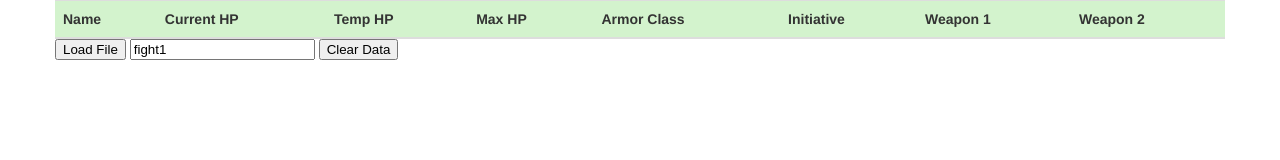
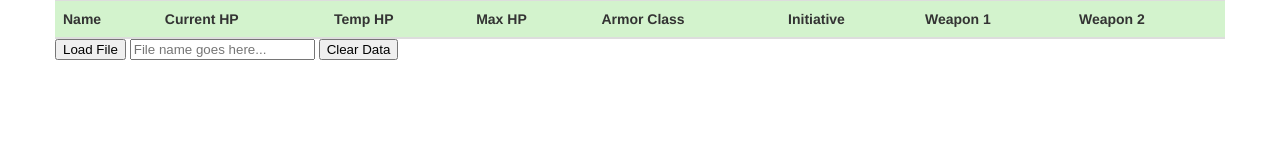
Before and after one commit to sretundijr/ui-bug-fix, a plain HTML site: page index3.html in a window 1280 px wide. Drawn offline with Linux system fonts and the light colour scheme.

Commit message:
Update index3.html

```diff
--- a/index3.html
+++ b/index3.html
@@ -81,7 +81,7 @@
       <tbody id="tbody1"></tbody>
     </table>
     <button id="load-btn" type="submit" class="load-data">Load File</button>
-    <input id="file-name" type="text" value="fight1" name="file-name" placeholder="File name goes here...">
+    <input id="file-name" type="text" value="" name="file-name" placeholder="File name goes here...">
     <button id="clear-btn" class="clear-data">Clear Data</button>
   </div>
   <input id="floating-input">
```
